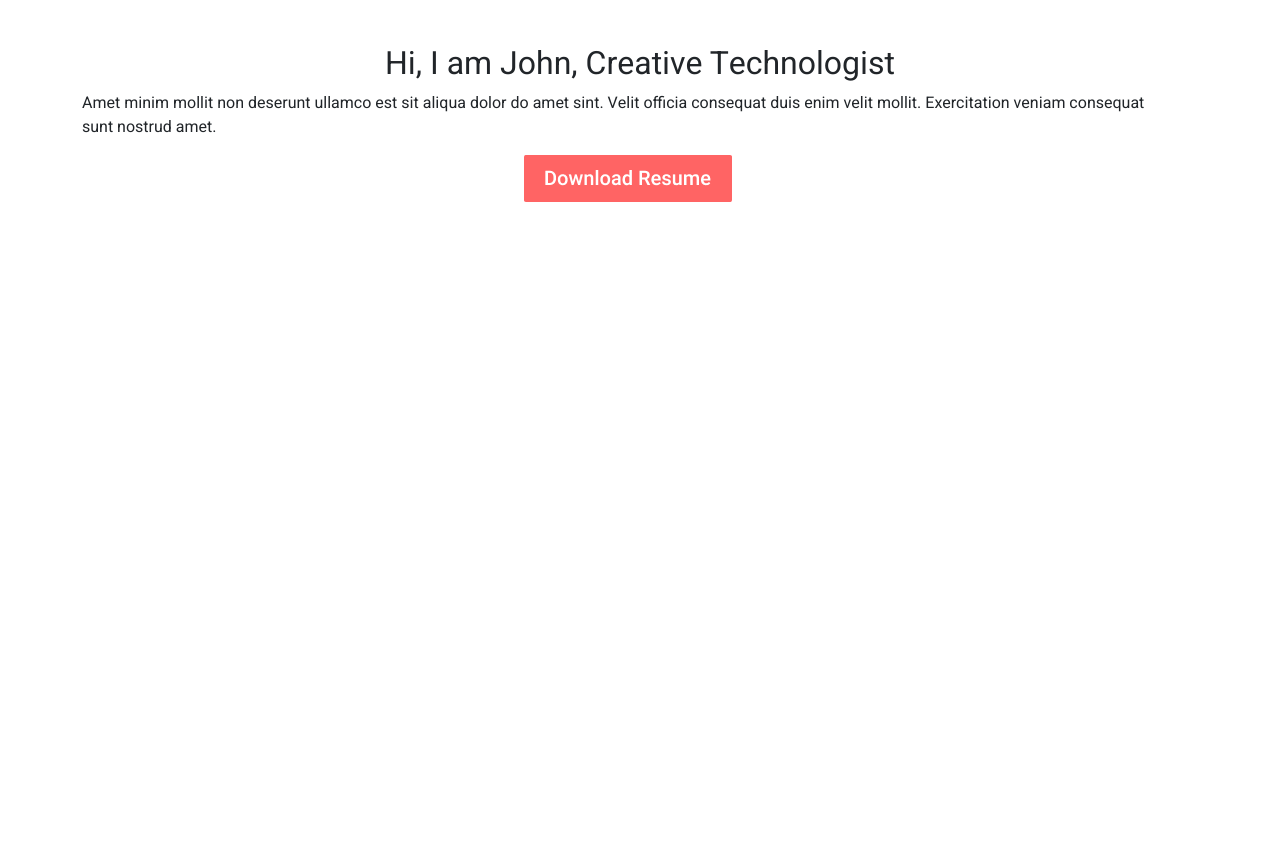
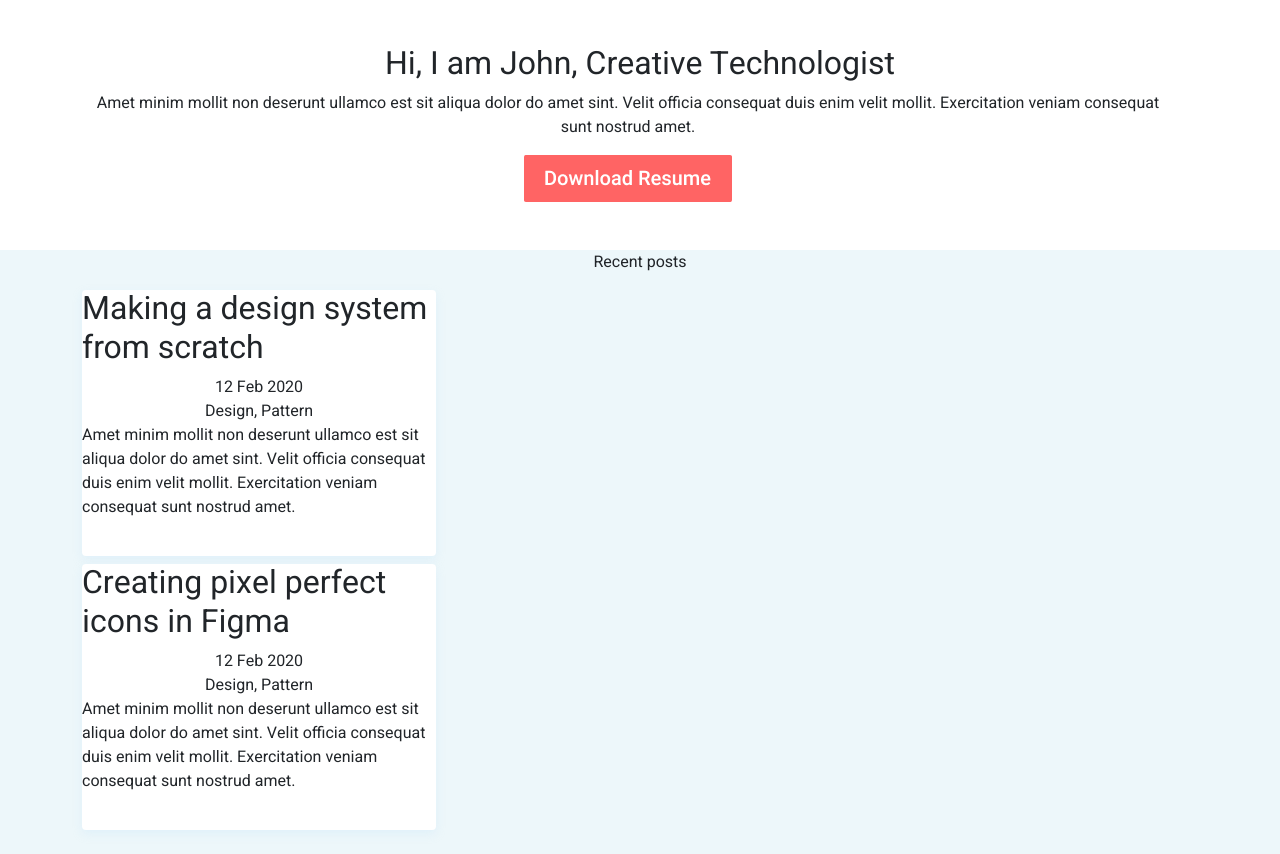
Before and after one commit to BlessSinister/JohnBlog, a plain HTML site: page index.html in a window 1280 px wide. Shown: the part 287-1141 px from the top of the page. Before the commit the page ends 800 px from the top, so only its background shows below. Drawn offline with nearby package versions, Linux system fonts and the light colour scheme.

Commit message:
recent-post-section-htm

```diff
--- a/css/style.css
+++ b/css/style.css
@@ -1,8 +1,9 @@
 :root {
     --orange: #D96262;
     --light-gray: #8695A4;
-    --white: #EDF7FA;
+    --light-blue: #EDF7FA;
     --dark-blue: #21243D;
+    --white: #FFFFFF;
 }
 
 * {
@@ -17,3 +18,16 @@ body {
     margin: 0;
     padding: 0;
 }
+
+/* Секция с постами */
+.recent-post {
+    background: var(--light-blue);
+}
+
+.recent-post-itd {
+    width: 354px;
+    height: 266px;
+    background: var(--white);
+    box-shadow: 0px 4px 10px rgba(187, 225, 250, 0.25);
+    border-radius: 4px;
+}
--- a/index.html
+++ b/index.html
@@ -58,13 +58,13 @@
                     </h2>
                 </div>
                 <div class="row">
-                    <div class="col-xs-12">
+                    <div class="col-xs-12 text-center">
                         <p>Amet minim mollit non deserunt ullamco est sit aliqua dolor do amet sint. Velit officia
                             consequat duis enim velit mollit. Exercitation veniam consequat sunt nostrud amet.</p>
                     </div>
                 </div>
                 <div class="row">
-                    <div class="col-xs-12 text-center">
+                    <div class="col-xs-12 text-center mb-5">
                         <img src="img/download.png" alt="">
                     </div>
                 </div>
@@ -72,6 +72,71 @@
         </div>
     </section>
     <!-- ====================================== -->
+    <!-- recent-post-section -->
+    <section class="recent-post">
+        <div class="container pb-4">
+            <div class="row">
+                <div class="col-xs-12">
+                    <p class="text-center">Recent posts</p>
+                </div>
+            </div>
+            <div class="recent-post-itd">
+                <div class="row">
+                    <div class="col-xs-12">
+                        <h2>Making a design system from scratch</h2>
+
+                    </div>
+
+                </div>
+                <div class="row">
+                    <div class="col-xs-3 text-center">
+                        12 Feb 2020
+                    </div>
+
+                    <div class="col-xs-9 text-center">
+                        Design, Pattern
+                    </div>
+                </div>
+                <div class="row">
+                    <div class="col-xs-12">
+                        <p>
+                            Amet minim mollit non deserunt ullamco est sit aliqua dolor do amet sint. Velit officia
+                            consequat duis enim velit mollit. Exercitation veniam consequat sunt nostrud amet.
+                        </p>
+                    </div>
+                </div>
+            </div>
+            <div class="recent-post-itd mt-2">
+                <div class="row">
+                    <div class="col-xs-12">
+                        <h2>Creating pixel perfect icons in Figma</h2>
+
+                    </div>
+
+                </div>
+                <div class="row">
+                    <div class="col-xs-3 text-center">
+                        12 Feb 2020
+                    </div>
+
+                    <div class="col-xs-9 text-center">
+                        Design, Pattern
+                    </div>
+                </div>
+                <div class="row">
+                    <div class="col-xs-12">
+                        <p>
+                            Amet minim mollit non deserunt ullamco est sit aliqua dolor do amet sint. Velit officia
+                            consequat duis enim velit mollit. Exercitation veniam consequat sunt nostrud amet.
+                        </p>
+                    </div>
+                </div>
+            </div>
+        </div>
+        </div>
+
+    </section>
+    <!-- ============================= -->
 
 
     <script src="https://cdn.jsdelivr.net/npm/bootstrap@5.0.1/dist/js/bootstrap.bundle.min.js"
```
